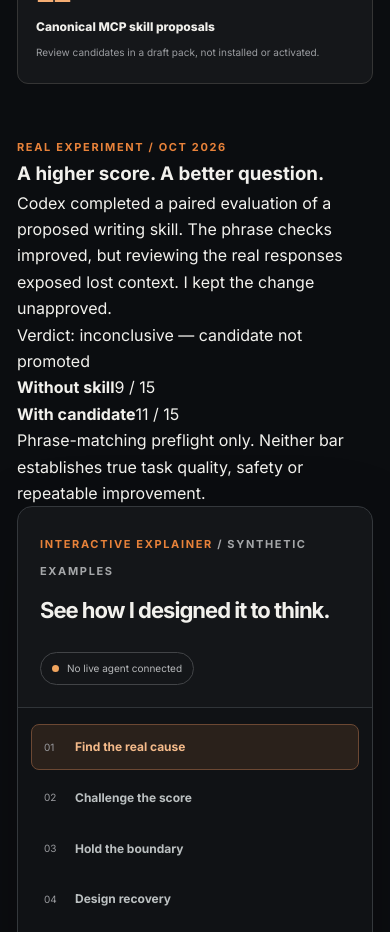
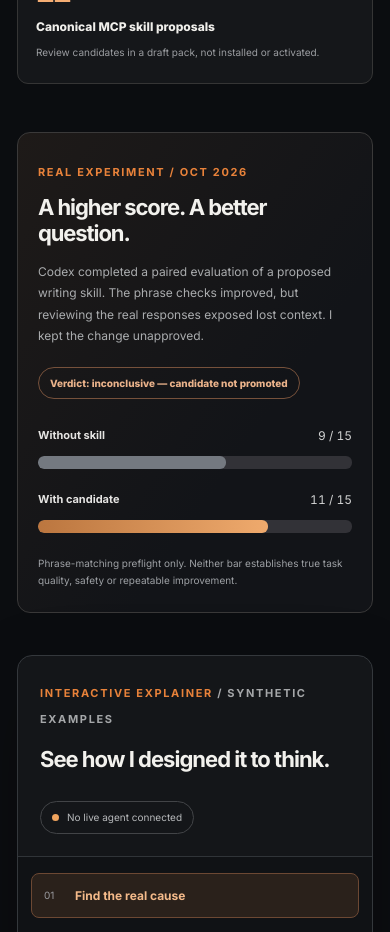
Before and after one commit to Enyina/newPortfolio, a React (Create React App) app: page / in a window 390 px wide. Shown: the part 2260-3192 px from the top of the page. Built offline with nearby package versions, Linux system fonts and the light colour scheme.

Commit message:
Style real evaluation evidence for clear reading on mobile and desktop

```diff
--- a/src/portfolio/ai-lab.css
+++ b/src/portfolio/ai-lab.css
@@ -60,3 +60,19 @@
 @media(max-width:660px){.ai-lab-intro{grid-template-columns:1fr}.ai-lab-identity{max-width:480px;width:100%;justify-self:center}.ai-lab-signals{grid-template-columns:1fr;margin:38px 0 48px}.ai-lab-signal{border-right:0;border-bottom:1px solid #323438}.ai-lab-signal:last-child{border-bottom:0}.ai-lab-demo-menu{grid-template-columns:1fr 1fr}.ai-lab-workbench-head{padding:22px;align-items:flex-start;flex-direction:column}.ai-lab-demo-screen{padding:22px}.ai-lab-option{grid-template-columns:23px 1fr;padding:12px;gap:8px}.ai-lab-option span:last-child{display:none}.ai-lab-bottom{flex-direction:column;gap:12px}.ai-lab-bottom a{white-space:normal}}
 @media(max-width:390px){.ai-lab-demo-menu{grid-template-columns:1fr}.ai-lab-identity-top{font-size:8px}.ai-lab-intro h2{font-size:34px}}
 @media(prefers-reduced-motion:reduce){.ai-lab *{transition:none!important;animation:none!important}}
+
+/* Evidence is visible, but a higher lexical score is not falsely presented as success. */
+.ai-lab-measure{display:grid;grid-template-columns:minmax(0,1fr) minmax(280px,.85fr);gap:56px;align-items:center;border:1px solid #3a3939;border-radius:13px;padding:30px 32px;margin:0 0 42px;background:linear-gradient(125deg,#1e1a18,#121418 65%)}
+.ai-lab-measure-description h3{font-size:clamp(22px,2.8vw,33px);letter-spacing:-.05em;line-height:1.2;margin:10px 0 14px}
+.ai-lab-measure-description>p{font-size:12px;line-height:1.8;color:#aaacae;max-width:560px}
+.ai-lab-measure-status{display:inline-block;border:1px solid #76513b;color:#ebb38b;padding:7px 11px;border-radius:99px;font-size:10px;font-weight:750;margin-top:20px}
+.ai-lab-bars{display:grid;gap:21px}
+.ai-lab-bar-row>div:first-child{display:flex;justify-content:space-between;gap:15px;margin-bottom:10px;font-size:11px}
+.ai-lab-bar-row strong{font-weight:650;color:#e5e4e2}
+.ai-lab-bar-row>div:first-child span{font-size:12px;font-variant-numeric:tabular-nums;color:#d0d1d1}
+.ai-lab-bar-track{width:100%;height:13px;background:#323237;border-radius:6px;overflow:hidden}
+.ai-lab-bar-track>span{height:100%;display:block;background:#747980;border-radius:6px}
+.ai-lab-bar-row-candidate .ai-lab-bar-track>span{background:linear-gradient(90deg,#bb763f,#efaa6d)}
+.ai-lab-bars>p{font-size:10px;color:#9da0a4;line-height:1.65;margin-top:1px}
+@media(max-width:850px){.ai-lab-measure{grid-template-columns:1fr;gap:27px}}
+@media(max-width:600px){.ai-lab-measure{padding:24px 20px}.ai-lab-bar-row>div:first-child{flex-wrap:wrap}}
```
